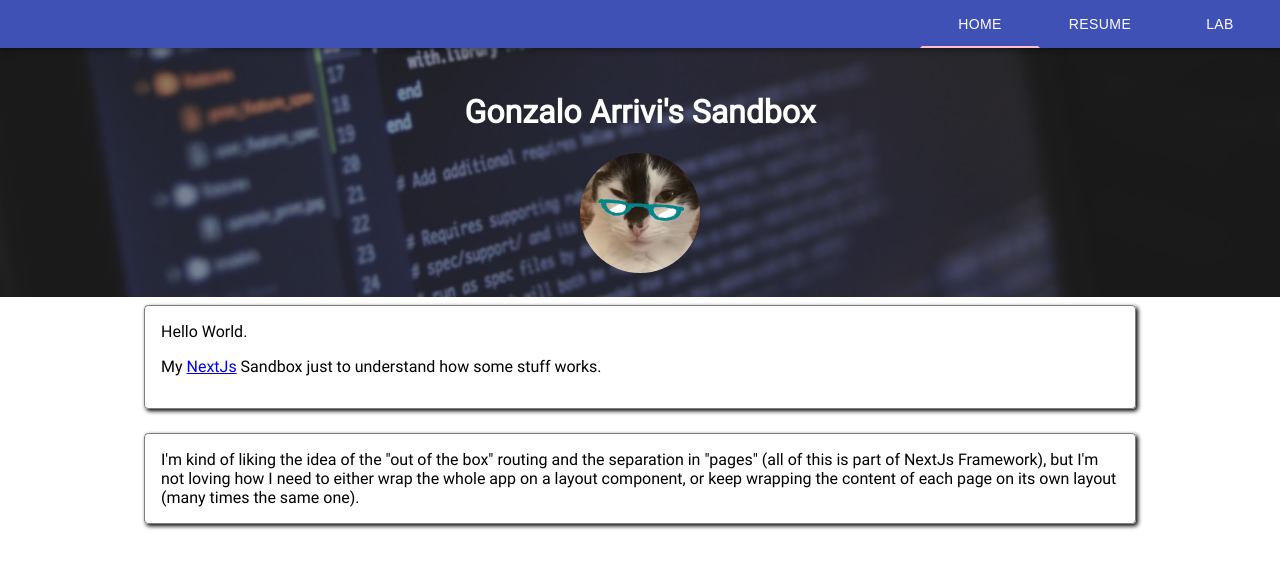
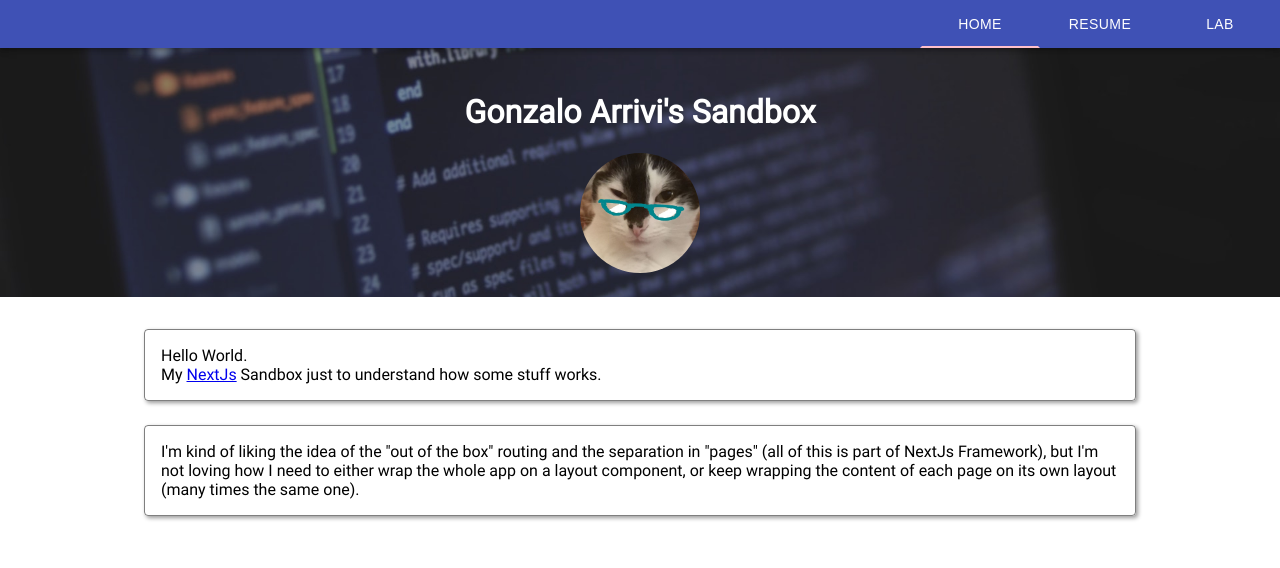
Before and after one commit to Toujimon/nextjs-sandbox, a Next.js app: page / in a window 1280 px wide. Shown: the top 568 px of the page. Built offline with nearby package versions, Linux system fonts and the light colour scheme.

Commit message:
Small styling enhancements

```diff
--- a/app/MainPage.js
+++ b/app/MainPage.js
@@ -13,6 +13,7 @@ const StyledTopBanner = styled.div(({ $background, $textColor }) => ({
     justifyContent: "center",
     padding: "24px",
     textAlign: "center",
+    marginBottom: "24px",
     ...($textColor ? { color: $textColor } : null),
 }));
 
--- a/components/commonStyledElements.js
+++ b/components/commonStyledElements.js
@@ -7,7 +7,15 @@ export const ContentBox = styled.div`
   padding: 16px;
   border: 1px solid rgba(0,0,0,0.5);
   border-radius: 4px;
-  box-shadow: 2px 2px 4px ${({ theme }) => theme.primary};
+  box-shadow: 2px 2px 4px #0006;
+
+  & > *:first-child {
+    margin-top: 0;
+  }
+
+  & > *:last-child {
+    margin-bottom: 0;
+  }
 `;
 
 export const StyledPageContainer = styled.div({
```
